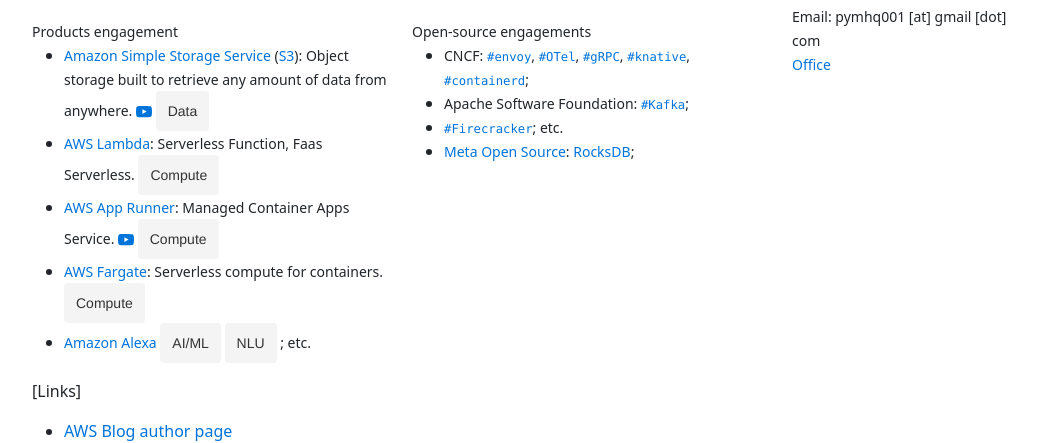
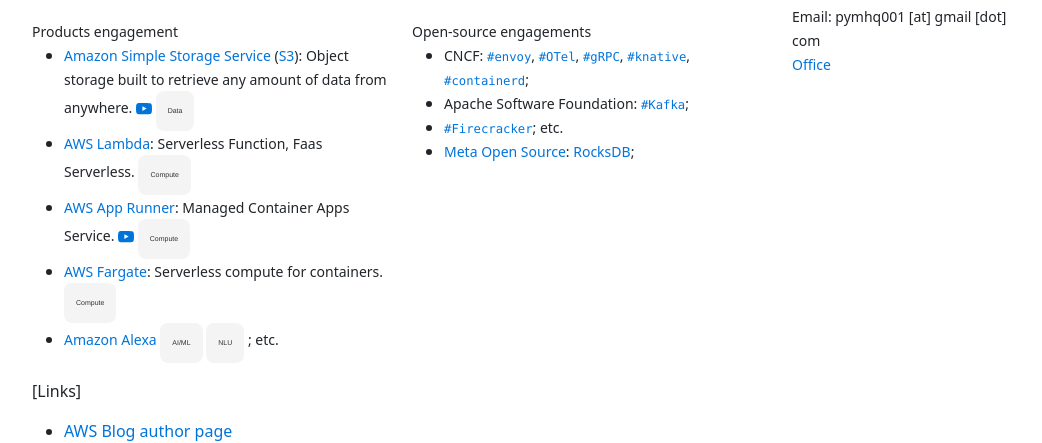
Before and after one commit to gfw001/gfw001.github.io, a Jekyll site: the page index.html, which Jekyll copies as it is, in a window 1280 px wide. Shown: the part 351-794 px from the top of the page, without its empty margins (50-1092 px from the left). Built offline with Jekyll 4.4.1, drawn with Linux system fonts in a browser that asks for light colours.

Commit message:
Update index.html

```diff
--- a/index.html
+++ b/index.html
@@ -46,13 +46,13 @@
 
   button {
 	background-color: rgba(51, 51, 51, 0.05);
-	border-radius: 4px;
+	border-radius: 8px;
 	border-width: 0;
 	color: #333333;
 	cursor: pointer;
 	display: inline-block;
 	font-family: "Haas Grot Text R Web", "Helvetica Neue", Helvetica, Arial, sans-serif;
-	font-size: 14px;
+	font-size: 7px;
 	font-weight: 500;
 	line-height: 20px;
 	list-style: none;
```
